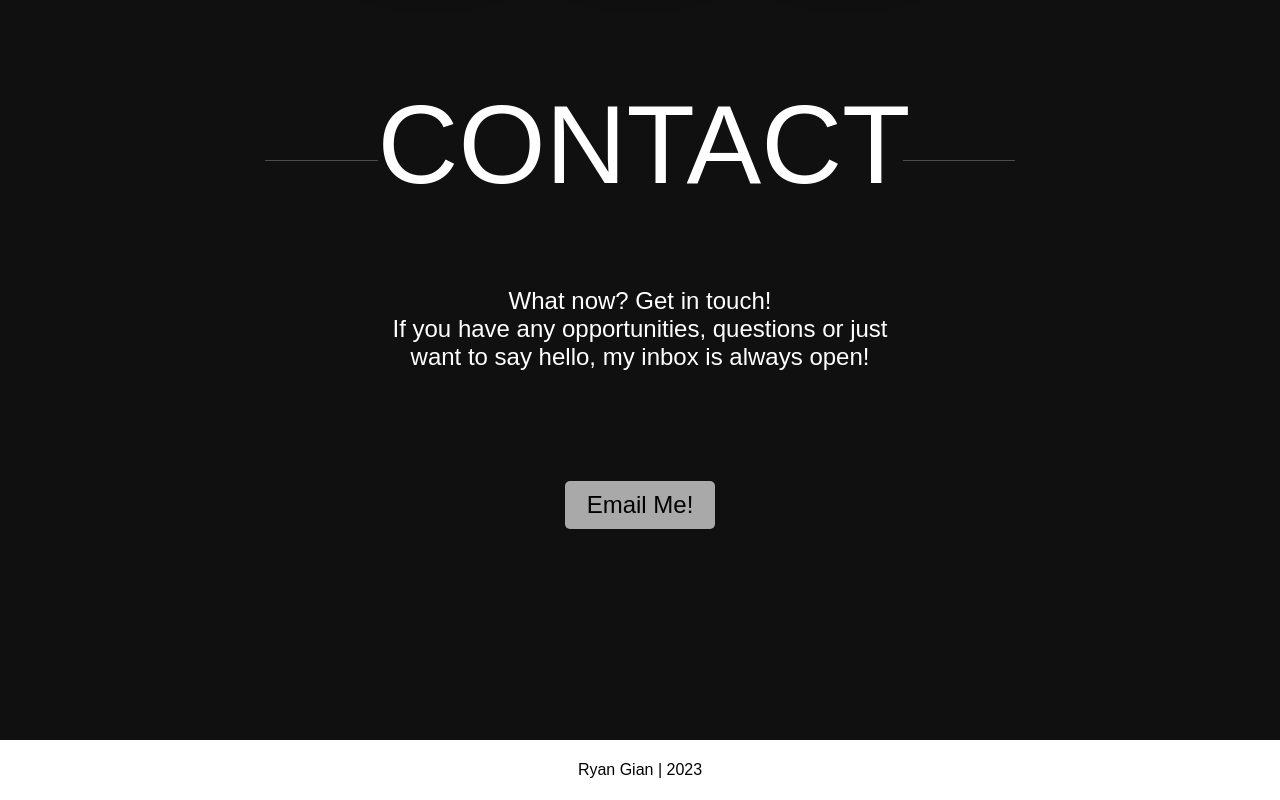
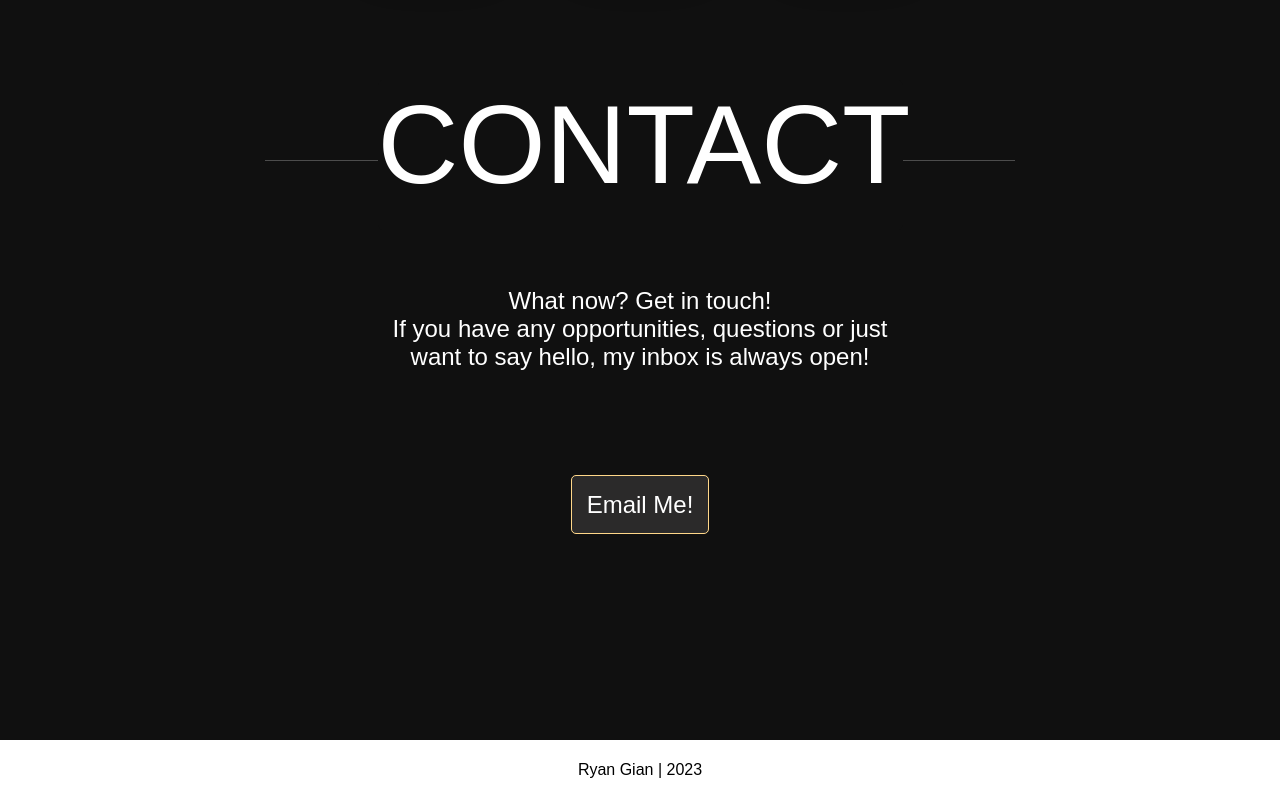
Before and after one commit to RyanGian/portfolio, a React (Create React App) app in the folder my-app/: page / in a window 1280 px wide. Shown: the part 3170-3970 px from the top of the page. Built offline with nearby package versions, Linux system fonts and the light colour scheme.

Commit message:
finished contacts

```diff
--- a/my-app/src/sections/Contact.css
+++ b/my-app/src/sections/Contact.css
@@ -25,29 +25,30 @@
 }
 
 .email-redirect {
-  width: 150px;
-  background-color: #a9a9a9;
-
   border-radius: 5px;
   margin: auto;
   margin-top: 110px;
   color: black;
   text-decoration: none; /* no underline */
   padding: 10px 0px;
-  overflow: hidden;
+  max-width: 150px;
+  max-height: 50px;
 }
 
 .email-redirect:hover {
-  transform: scale(1.1);
   opacity: 80%;
   cursor: pointer;
 }
 
 .email-redirect a {
-  display: inline;
-  color: black;
+  /* display: inline; */
+  background-color: #2b2a2a;
+  color: white;
   text-decoration: none; /* no underline */
+  border: 1px solid rgb(255, 215, 137);
+  border-radius: 5px;
   width: 100%;
-  padding: 10px 20px;
+  height: 100%;
+  padding: 15px;
   font-size: 1.5em;
 }
```
